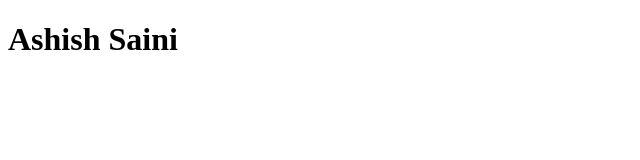
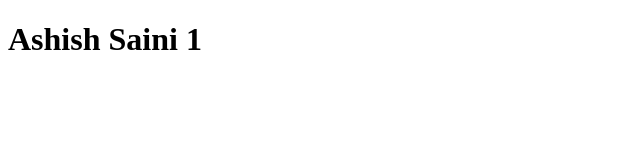
Before and after one commit to dotsashish/GIT-TestHTML, a plain HTML site: page index.html in a window 1280 px wide. Shown: the full height of the page, 0-640 px from the left. Drawn offline with Linux system fonts and the light colour scheme.

Commit message:
Second commit

```diff
--- a/index.html
+++ b/index.html
@@ -7,6 +7,6 @@
     <title>Document</title>
 </head>
 <body>
-    <h1>Ashish Saini</h1>
+    <h1>Ashish Saini 1</h1>
 </body>
 </html>
```
